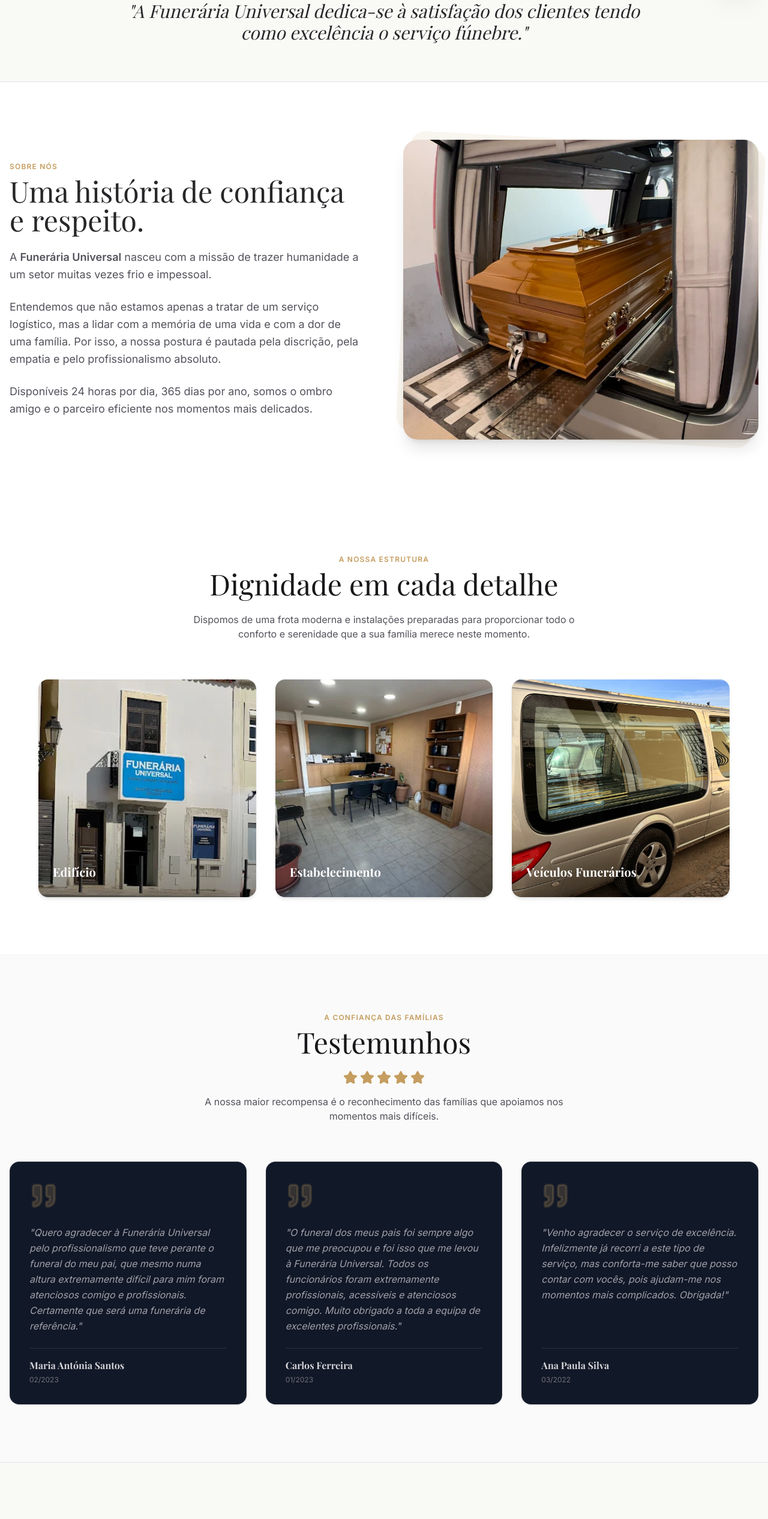
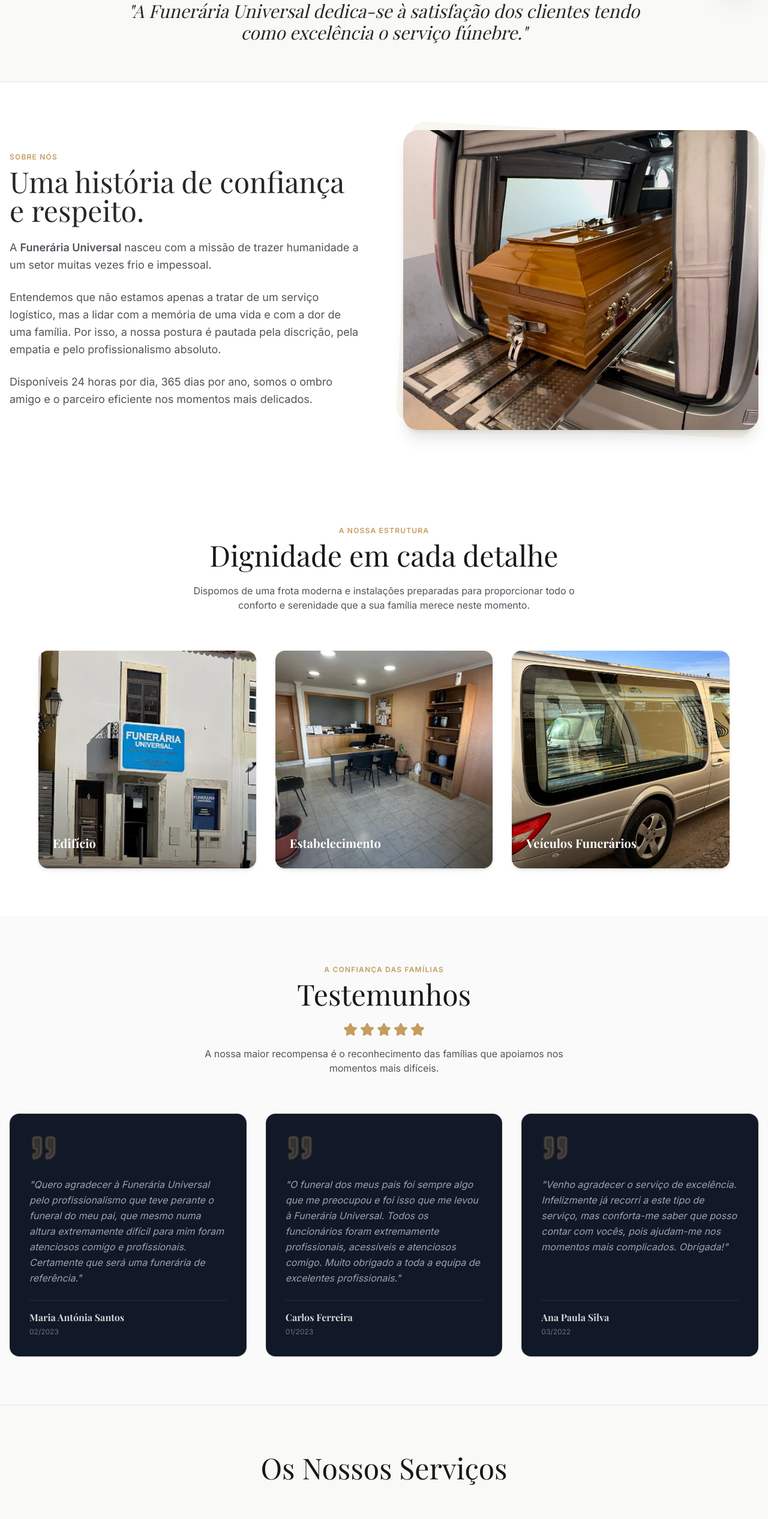
Before and after one commit to filipegmt/universal-app, a React (Vite) app: page / in a window 1280 px wide. Shown: the part 800-3333 px from the top of the page at 60% size. Built offline with nearby package versions, Linux system fonts and the light colour scheme.

Commit message:
Redução dos espaços entre secções

```diff
--- a/src/components/About.jsx
+++ b/src/components/About.jsx
@@ -3,7 +3,7 @@ import caixao from "../assets/caixao.jpeg";
 
 const About = () => {
   return (
-    <section id="sobre" className="py-24 px-4 bg-white">
+    <section id="sobre" className="py-12 md:py-20 px-4 bg-white">
       <div className="max-w-7xl mx-auto">
         <div className="grid md:grid-cols-2 gap-16 items-center">
           <div>
--- a/src/components/Contacts.jsx
+++ b/src/components/Contacts.jsx
@@ -3,7 +3,7 @@ import { Phone, Mail, MapPin, Clock, MessageCircle } from "lucide-react";
 
 const Contacts = () => {
   return (
-    <section id="contactos" className="py-24 bg-zinc-50">
+    <section id="contactos" className="py-12 md:py-20 bg-zinc-50">
       <div className="max-w-7xl mx-auto px-4">
         <div className="text-center mb-16">
           <h2 className="font-serif text-5xl mb-6 text-zinc-900">
--- a/src/components/Gallery.jsx
+++ b/src/components/Gallery.jsx
@@ -20,7 +20,10 @@ const Gallery = () => {
   ];
 
   return (
-    <section id="galeria" className="py-24 bg-white border-b border-zinc-100">
+    <section
+      id="galeria"
+      className="py-12 md:py-20 bg-white border-b border-zinc-100"
+    >
       <div className="max-w-7xl mx-auto px-4">
         <div className="text-center mb-16">
           <span className="text-primary font-bold tracking-widest uppercase text-xs mb-2 block">
--- a/src/components/Services.jsx
+++ b/src/components/Services.jsx
@@ -86,7 +86,7 @@ const Services = () => {
   };
 
   return (
-    <section id="servicos" className="py-24 px-4 bg-secondary">
+    <section id="servicos" className="py-12 md:py-20 px-4 bg-secondary">
       <div className="max-w-7xl mx-auto">
         <h2 className="font-serif text-5xl mb-16 text-center text-zinc-900">
           Os Nossos Serviços
--- a/src/components/Testimonials.jsx
+++ b/src/components/Testimonials.jsx
@@ -23,7 +23,7 @@ const Testimonials = () => {
   return (
     <section
       id="testemunhos"
-      className="py-24 bg-zinc-50 border-b border-zinc-200"
+      className="py-12 md:py-20 bg-zinc-50 border-b border-zinc-200"
     >
       <div className="max-w-7xl mx-auto px-4">
         {/* Cabeçalho da Secção */}
```
